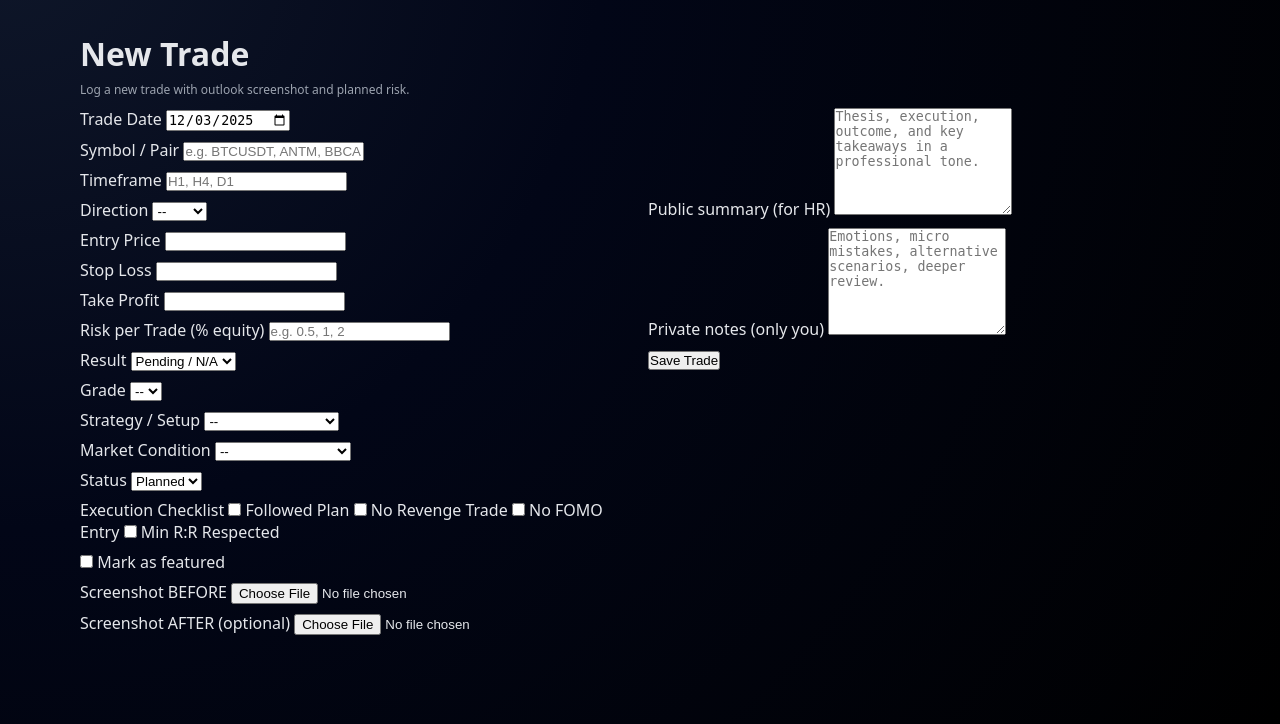
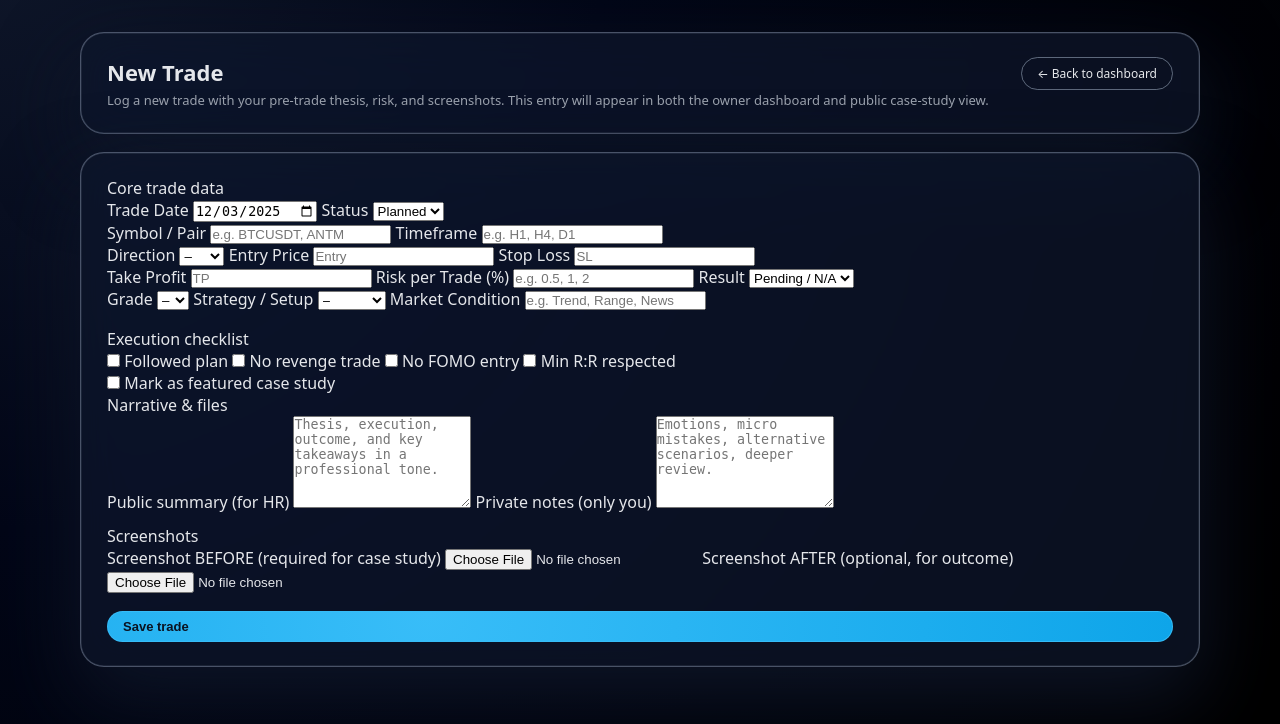
Before and after one commit to banuwij/trading-portfolio, a Flask app: page /admin/new in a window 1280 px wide. Shown: the part 76-800 px from the top of the page. Run offline with Flask 3, Linux system fonts and the light colour scheme; the visitor is signed in with stand-in values (Sample User, id 1).

Commit message:
Revamp new trade form layout and fields
Updated the new trade form to enhance user experience with clearer labels and additional fields for trade details.

```diff
--- a/templates/new_trade.html
+++ b/templates/new_trade.html
@@ -1,138 +1,191 @@
 {% extends "base.html" %}
+{% block title %}New Trade · Banu Trading Portfolio{% endblock %}
+
 {% block content %}
-<h1 style="margin:0 0 6px;">New Trade</h1>
-<p style="font-size:12px;color:#9ca3af;margin:0 0 10px;">
-  Log a new trade with outlook screenshot and planned risk.
+
+<div class="glass-card">
+  <div style="display:flex;justify-content:space-between;align-items:flex-start;gap:16px;flex-wrap:wrap;">
+    <div>
+      <div class="section-heading">New Trade</div>
+      <p class="section-sub">
+        Log a new trade with your pre-trade thesis, risk, and screenshots. This
+        entry will appear in both the owner dashboard and public case-study view.
       </p>
+    </div>
+    <a href="{{ url_for('index') }}" class="btn-outline" style="font-size:12px;">
+      ← Back to dashboard
+    </a>
+  </div>
+</div>
 
-<div class="card">
-  <form action="{{ url_for('new_trade') }}" method="post" enctype="multipart/form-data"
-        style="display:grid;grid-template-columns:repeat(auto-fit,minmax(260px,1fr));gap:16px;">
+<div class="glass-card" style="margin-top:18px;">
+  <form method="post" enctype="multipart/form-data" class="form-two-column">
 
-    <div>
-      <div style="margin-bottom:8px;">
-        <label>Trade Date</label>
-        <input type="date" name="trade_date" value="{{ today }}">
+    <!-- LEFT COLUMN: core trade info -->
+    <div class="form-column">
+      <div class="form-section-title">Core trade data</div>
+
+      <div class="form-row-2">
+        <label class="form-field">
+          <span class="form-label">Trade Date</span>
+          <input type="date" name="trade_date" value="{{ today }}" required>
+        </label>
+
+        <label class="form-field">
+          <span class="form-label">Status</span>
+          <select name="status" required>
+            <option value="PLANNED">Planned</option>
+            <option value="ACTIVE">Active</option>
+            <option value="CLOSED">Closed</option>
+          </select>
+        </label>
       </div>
-      <div style="margin-bottom:8px;">
-        <label>Symbol / Pair</label>
-        <input name="symbol" placeholder="e.g. BTCUSDT, ANTM, BBCA">
+
+      <div class="form-row-2">
+        <label class="form-field">
+          <span class="form-label">Symbol / Pair</span>
+          <input type="text" name="symbol" placeholder="e.g. BTCUSDT, ANTM" required>
+        </label>
+
+        <label class="form-field">
+          <span class="form-label">Timeframe</span>
+          <input type="text" name="timeframe" placeholder="e.g. H1, H4, D1">
+        </label>
       </div>
-      <div style="margin-bottom:8px;">
-        <label>Timeframe</label>
-        <input name="timeframe" placeholder="H1, H4, D1">
+
+      <div class="form-row-3">
+        <label class="form-field">
+          <span class="form-label">Direction</span>
+          <select name="direction" required>
+            <option value="">–</option>
+            <option value="BUY">Buy</option>
+            <option value="SELL">Sell</option>
+          </select>
+        </label>
+
+        <label class="form-field">
+          <span class="form-label">Entry Price</span>
+          <input type="number" step="0.0001" name="entry_price" placeholder="Entry">
+        </label>
+
+        <label class="form-field">
+          <span class="form-label">Stop Loss</span>
+          <input type="number" step="0.0001" name="stop_loss" placeholder="SL">
+        </label>
       </div>
-      <div style="margin-bottom:8px;">
-        <label>Direction</label>
-        <select name="direction">
-          <option value="">--</option>
-          <option value="BUY">BUY</option>
-          <option value="SELL">SELL</option>
-        </select>
-      </div>
-      <div style="margin-bottom:8px;">
-        <label>Entry Price</label>
-        <input type="number" step="0.0001" name="entry_price">
-      </div>
-      <div style="margin-bottom:8px;">
-        <label>Stop Loss</label>
-        <input type="number" step="0.0001" name="stop_loss">
-      </div>
-      <div style="margin-bottom:8px;">
-        <label>Take Profit</label>
-        <input type="number" step="0.0001" name="take_profit">
-      </div>
-      <div style="margin-bottom:8px;">
-        <label>Risk per Trade (% equity)</label>
+
+      <div class="form-row-3">
+        <label class="form-field">
+          <span class="form-label">Take Profit</span>
+          <input type="number" step="0.0001" name="take_profit" placeholder="TP">
+        </label>
+
+        <label class="form-field">
+          <span class="form-label">Risk per Trade (%)</span>
           <input type="number" step="0.01" name="risk_percent" placeholder="e.g. 0.5, 1, 2">
-      </div>
-      <div style="margin-bottom:8px;">
-        <label>Result</label>
+        </label>
+
+        <label class="form-field">
+          <span class="form-label">Result</span>
           <select name="result">
             <option value="">Pending / N/A</option>
-          <option value="WIN">WIN</option>
-          <option value="LOSE">LOSE</option>
+            <option value="WIN">Win</option>
+            <option value="LOSE">Lose</option>
+            <option value="BE">Break-Even</option>
           </select>
+        </label>
       </div>
-      <div style="margin-bottom:8px;">
-        <label>Grade</label>
+
+      <div class="form-row-3">
+        <label class="form-field">
+          <span class="form-label">Grade</span>
           <select name="grade">
-          <option value="">--</option>
+            <option value="">–</option>
             <option value="A">A</option>
             <option value="B">B</option>
             <option value="C">C</option>
             <option value="D">D</option>
           </select>
-      </div>
-      <div style="margin-bottom:8px;">
-        <label>Strategy / Setup</label>
+        </label>
+
+        <label class="form-field">
+          <span class="form-label">Strategy / Setup</span>
           <select name="strategy_tag">
-          <option value="">--</option>
-          <option value="Supply/Demand">Supply/Demand</option>
-          <option value="Liquidity Sweep">Liquidity Sweep</option>
-          <option value="Break & Retest">Break & Retest</option>
-          <option value="Trend Continuation">Trend Continuation</option>
-          <option value="Range Reversion">Range Reversion</option>
-          <option value="News Catalyst">News Catalyst</option>
-          <option value="Fibo Reaction">Fibo Reaction</option>
-          <option value="Custom">Custom</option>
+            <option value="">–</option>
+            <option value="SND">SND</option>
+            <option value="MR">MR</option>
+            <option value="BO">BO</option>
+            <option value="SWING">SWING</option>
+            <option value="INTRA">INTRA</option>
           </select>
-      </div>
-      <div style="margin-bottom:8px;">
-        <label>Market Condition</label>
-        <select name="market_condition">
-          <option value="">--</option>
-          <option value="Trending">Trending</option>
-          <option value="Choppy">Choppy</option>
-          <option value="Range-bound">Range-bound</option>
-          <option value="High Volatility">High Volatility</option>
-          <option value="News/Event">News/Event Driven</option>
-        </select>
-      </div>
-      <div style="margin-bottom:8px;">
-        <label>Status</label>
-        <select name="status">
-          <option value="Planned">Planned</option>
-          <option value="Active">Active</option>
-          <option value="Closed">Closed</option>
-        </select>
-      </div>
-      <div style="margin-bottom:8px;">
-        <label>Execution Checklist</label>
-        <label><input type="checkbox" name="followed_plan"> Followed Plan</label>
-        <label><input type="checkbox" name="no_revenge"> No Revenge Trade</label>
-        <label><input type="checkbox" name="no_fomo"> No FOMO Entry</label>
-        <label><input type="checkbox" name="respected_rr"> Min R:R Respected</label>
-      </div>
-      <div style="margin-bottom:8px;">
-        <label><input type="checkbox" name="featured"> Mark as featured</label>
-      </div>
-      <div style="margin-bottom:8px;">
-        <label>Screenshot BEFORE</label>
-        <input type="file" name="screenshot_before" accept="image/*">
-      </div>
-      <div style="margin-bottom:8px;">
-        <label>Screenshot AFTER (optional)</label>
-        <input type="file" name="screenshot_after" accept="image/*">
-      </div>
+        </label>
+
+        <label class="form-field">
+          <span class="form-label">Market Condition</span>
+          <input type="text" name="market_condition" placeholder="e.g. Trend, Range, News">
+        </label>
       </div>
 
-    <div>
-      <div style="margin-bottom:8px;">
-        <label>Public summary (for HR)</label>
-        <textarea name="notes_public" rows="7"
+      <div class="form-section-title" style="margin-top:18px;">Execution checklist</div>
+      <div class="checklist-grid">
+        <label class="check-item">
+          <input type="checkbox" name="followed_plan">
+          <span>Followed plan</span>
+        </label>
+        <label class="check-item">
+          <input type="checkbox" name="no_revenge">
+          <span>No revenge trade</span>
+        </label>
+        <label class="check-item">
+          <input type="checkbox" name="no_fomo">
+          <span>No FOMO entry</span>
+        </label>
+        <label class="check-item">
+          <input type="checkbox" name="respected_rr">
+          <span>Min R:R respected</span>
+        </label>
+      </div>
+
+      <label class="check-item" style="margin-top:8px;">
+        <input type="checkbox" name="featured">
+        <span>Mark as featured case study</span>
+      </label>
+    </div>
+
+    <!-- RIGHT COLUMN: notes & files -->
+    <div class="form-column">
+      <div class="form-section-title">Narrative & files</div>
+
+      <label class="form-field">
+        <span class="form-label">Public summary (for HR)</span>
+        <textarea name="notes_public" rows="6"
                   placeholder="Thesis, execution, outcome, and key takeaways in a professional tone."></textarea>
-      </div>
-      <div style="margin-bottom:8px;">
-        <label>Private notes (only you)</label>
-        <textarea name="notes_private" rows="7"
+      </label>
+
+      <label class="form-field">
+        <span class="form-label">Private notes (only you)</span>
+        <textarea name="notes_private" rows="6"
                   placeholder="Emotions, micro mistakes, alternative scenarios, deeper review."></textarea>
-      </div>
-      <div style="margin-top:8px;">
-        <button type="submit">Save Trade</button>
-      </div>
+      </label>
+
+      <div class="form-section-title" style="margin-top:12px;">Screenshots</div>
+
+      <label class="form-field">
+        <span class="form-label">Screenshot BEFORE (required for case study)</span>
+        <input type="file" name="screenshot_before" accept="image/*">
+      </label>
+
+      <label class="form-field">
+        <span class="form-label">Screenshot AFTER (optional, for outcome)</span>
+        <input type="file" name="screenshot_after" accept="image/*">
+      </label>
+
+      <button type="submit" class="btn btn-primary" style="margin-top:18px;width:100%;">
+        Save trade
+      </button>
     </div>
 
   </form>
 </div>
+
 {% endblock %}
```
Lines whose indentation alone changed are shown as unchanged.
